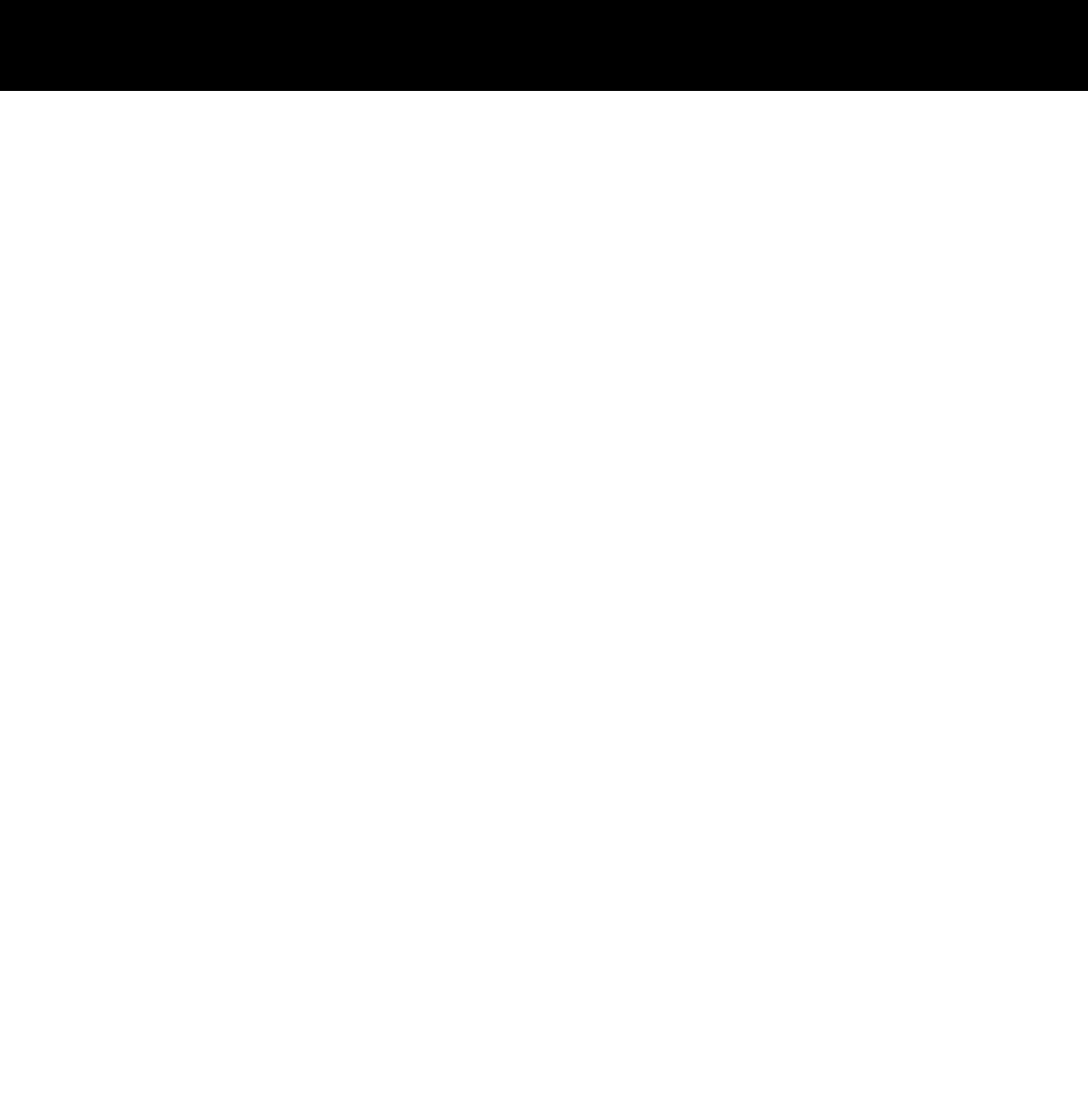
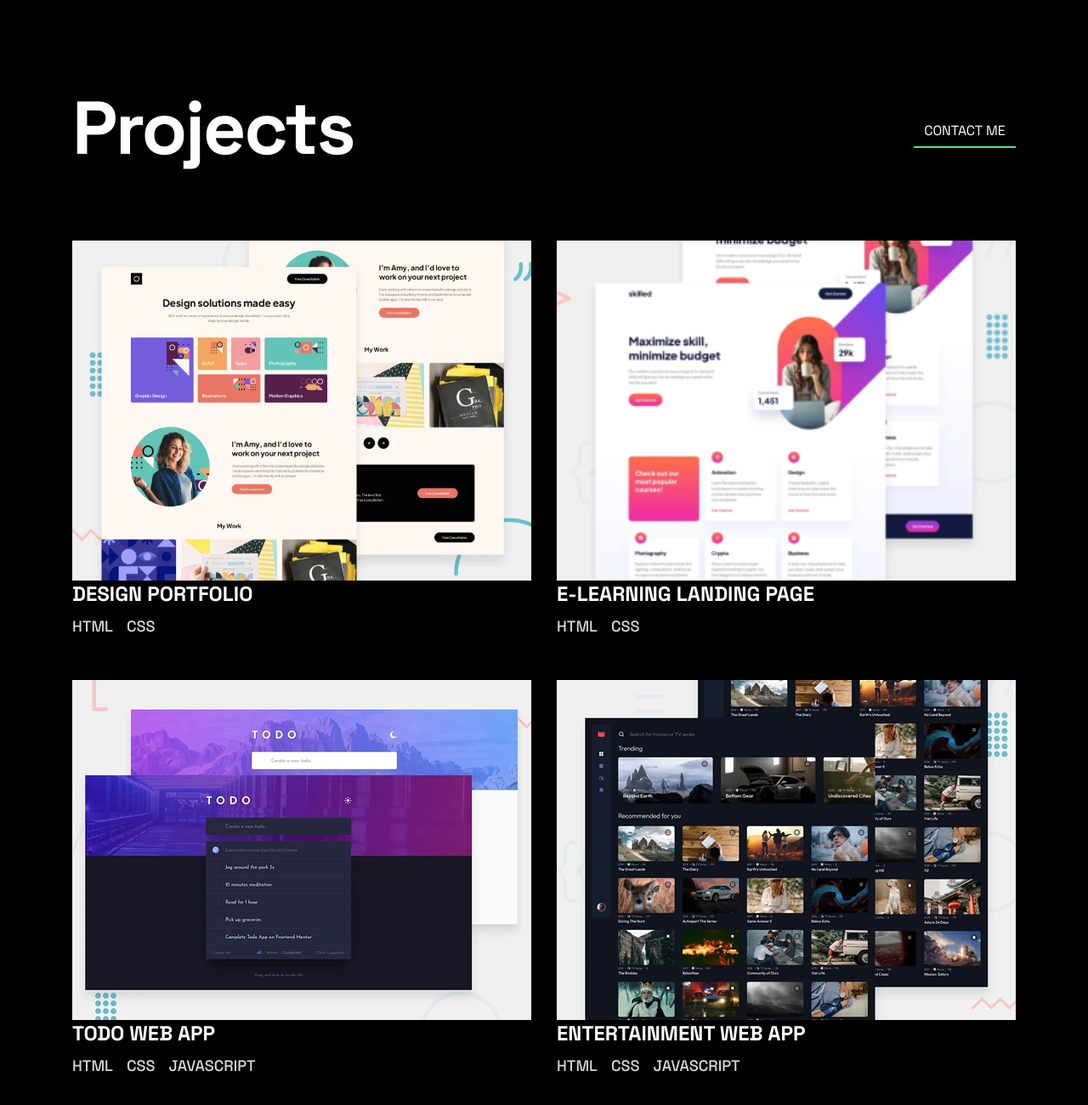
Before and after one commit to Ghada-saber193/figma-first, a plain HTML site: page index.html in a window 1280 px wide. Shown: the part 1300-2600 px from the top of the page at 85% size. Before the commit the page ends 1407 px from the top, so only its background shows below. Drawn offline with nearby package versions, Linux system fonts and the light colour scheme.

Commit message:
third co

```diff
--- a/index.css
+++ b/index.css
@@ -237,3 +237,71 @@ main{
         left:1200px;
     }
 }
+.sections{
+    width:100%;
+    .container{
+        width: 1110px;
+        height: 1767px;
+        color: #FFFFFF;
+        padding-bottom:5rem;
+        .content{
+            gap:41rem;
+            margin-bottom:80px;
+            h2{
+                width: 334px;
+                height: 88px;
+                font-family: Space Grotesk;
+                font-weight: 700;
+                font-style: Bold;
+                font-size: 88px;
+                line-height: 88px;
+                letter-spacing: -2.5px;
+            }
+            button{
+                width: 120px;
+                height: 38px;
+                color:#fff;
+                border:none;
+                border-bottom:2px solid #4EE1A0;
+                background-color:black;
+            }
+        }
+        .sections{
+            width: 1110px;
+            height: 1599px;
+            flex-wrap: wrap;
+            gap:30px;
+            .son{
+                width: 540px;
+                height: 487px;
+                img{
+                    width: 540px;
+                    height: 400px;
+                }
+                h2{
+                    font-family: Space Grotesk;
+                    font-weight: 700;
+                    font-style: Bold;
+                    font-size: 24px;
+                    leading-trim: NONE;
+                    line-height: 32px;
+                    letter-spacing: 0px;
+                }
+                p{
+                    font-family: Space Grotesk;
+                    font-weight: 500;
+                    font-style: Medium;
+                    font-size: 18px;
+                    leading-trim: NONE;
+                    line-height: 28px;
+                    letter-spacing: 0px;
+                    color: #D9D9D9;
+
+
+                }
+            }
+        }
+
+
+    }
+}
--- a/index.html
+++ b/index.html
@@ -62,6 +62,67 @@
             </div>
             <img src="./Group 26a (2).png"/>
         </div>
+        <div class="sections bg-black">
+            <div class="container d-flex flex-column align-items-center justify-content-between">
+                <div class="content d-flex flex-row align-items-center justify-content-between">
+                    <h2>Projects</h2>
+                    <button>CONTACT ME</button>
+                </div>
+                <div class="sections d-flex flex-row align-items-center justify-content-center">
+                    <div class="son">
+                        <img src="./p-1.png"/>
+                        <h2>DESIGN PORTFOLIO</h2>
+                        <div class="d-flex flex-row gap-3">
+                            <p>HTML</p>
+                            <p>CSS</p>
+                        </div>
+                    </div>
+                    <div class="son">
+                        <img src="./Bitmap (5).png"/>
+                        <h2>E-LEARNING LANDING PAGE</h2>
+                        <div class="d-flex flex-row gap-3">
+                            <p>HTML</p>
+                            <p>CSS</p>
+                        </div>
+                    </div>
+                    <div class="son">
+                        <img src="./Bitmap (6).png"/>
+                        <h2>TODO WEB APP</h2>
+                        <div class="d-flex flex-row gap-3">
+                            <p>HTML</p>
+                            <p>CSS</p>
+                            <p>JAVASCRIPT</p>
+                        </div>
+                    </div>
+                    <div class="son">
+                        <img src="./Bitmap (7).png"/>
+                        <h2>ENTERTAINMENT WEB APP</h2>
+                        <div class="d-flex flex-row gap-3">
+                            <p>HTML</p>
+                            <p>CSS</p>
+                            <p>JAVASCRIPT</p>
+                        </div>
+                    </div>
+                    <div class="son">
+                        <img src="./Bitmap (8).png"/>
+                        <h2>MEMORY GAME</h2>
+                        <div class="d-flex flex-row gap-3">
+                            <p>HTML</p>
+                            <p>CSS</p>
+                            <p>JAVASCRIPT</p>
+                        </div>
+                    </div>
+                    <div class="son">
+                        <img src="./Bitmap (9).png"/>
+                        <h2>ART GALLERY SHOWCASE</h2>
+                        <div class="d-flex flex-row gap-3">
+                            <p>HTML</p>
+                            <p>CSS</p>
+                            <p>JAVASCRIPT</p>
+                    </div>
+                </div>
+            </div>
+        </div>
 
 
 </body>
```
Also changed, not shown: Bitmap (5).png (added), Bitmap (6).png (added), Bitmap (7).png (added), Bitmap (8).png (added), Bitmap (9).png (added), p-1.png (added).
